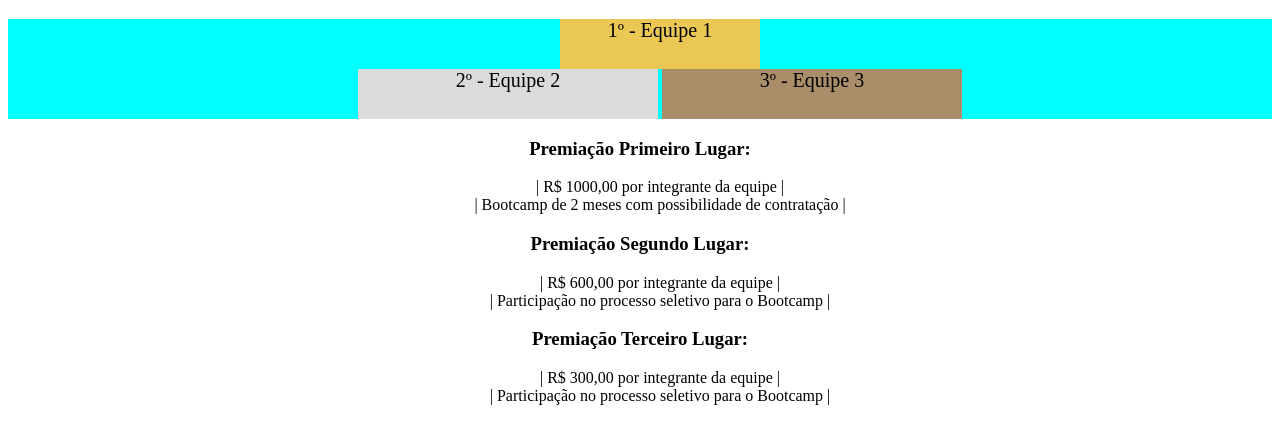
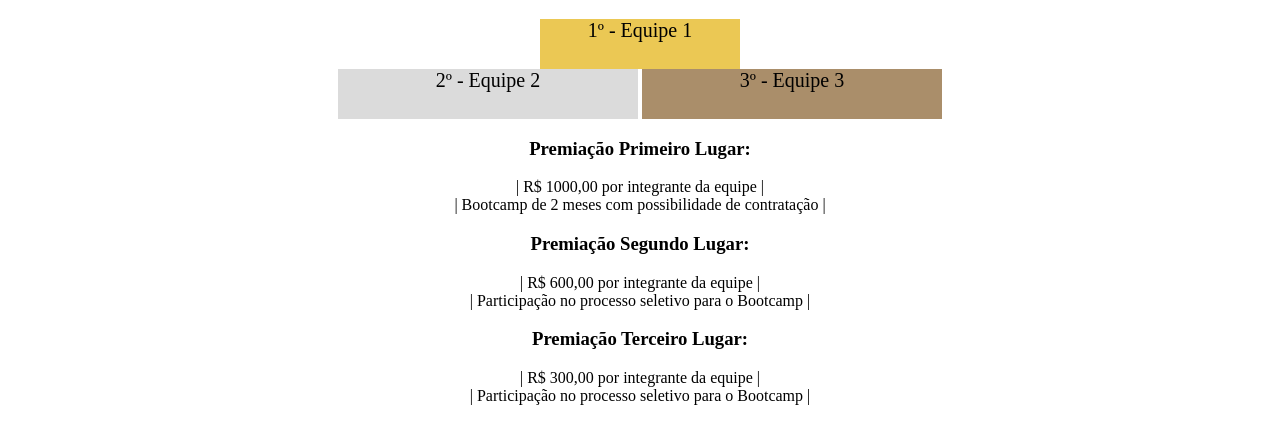
Before and after one commit to KennyKoyama/TryberLiveLectures, a plain HTML site: page dia04HTMLSemantico/index.html in a window 1280 px wide. Shown: the part 61-504 px from the top of the page. Drawn offline with Linux system fonts and the light colour scheme.

Commit message:
Add zero padding to all

```diff
--- a/dia04HTMLSemantico/index.html
+++ b/dia04HTMLSemantico/index.html
@@ -9,6 +9,7 @@
         list-style-type: none;
         box-sizing: border-box;
         text-align: center;
+        padding: 0;
         }
       h1 {
         text-align: center;
@@ -36,10 +37,6 @@
         height: 50px;
         text-align: center;
         width: 300px;
-      }
-
-      .top-3 {
-        background-color: aqua;
       }
 
       .top-3 ul {
```
